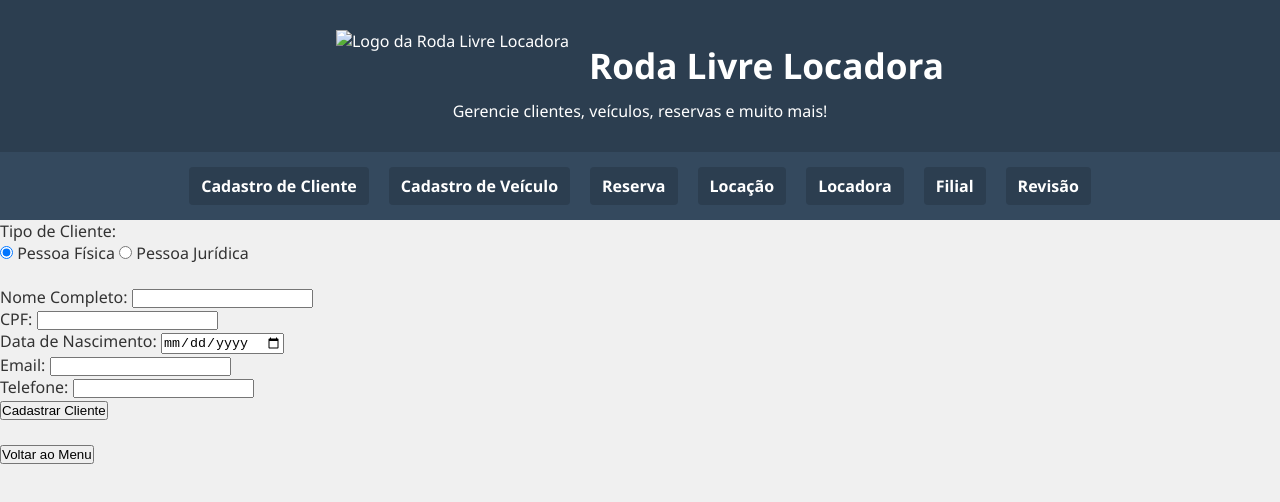
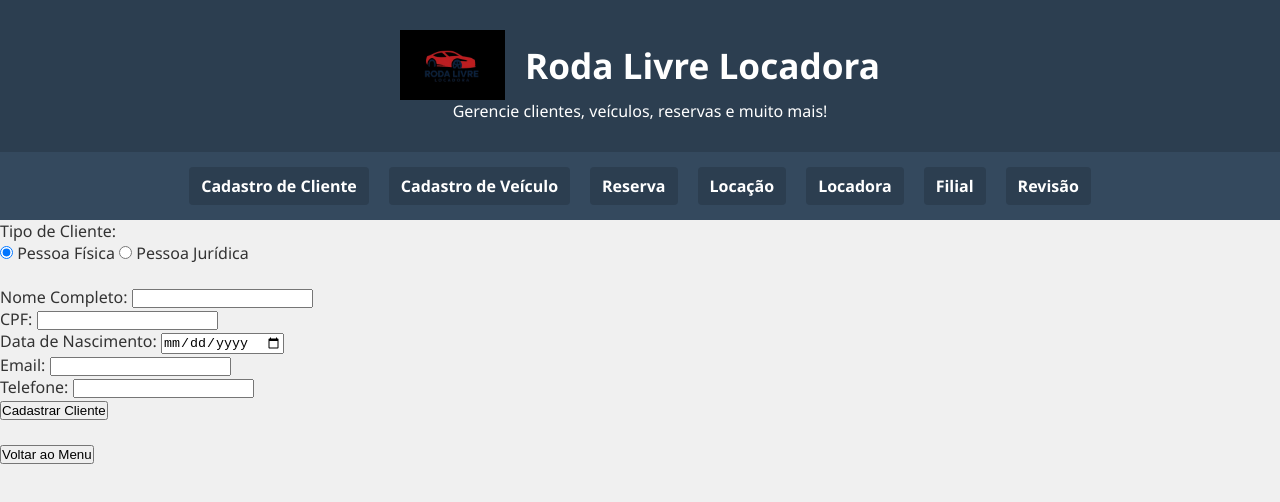
Before and after one commit to perolafontana/Locadora-de-Carros, a plain HTML site: page cadastro-cliente.html in a window 1280 px wide. Drawn offline with Linux system fonts and the light colour scheme.

Commit message:
Update cadastro-cliente.html

```diff
--- a/cadastro-cliente.html
+++ b/cadastro-cliente.html
@@ -16,7 +16,7 @@
 <body>
     <header>
         <div class="topo">
-            <img src="Copilot_20251008_111424-removebg-preview.png" alt="Logo da Roda Livre Locadora">
+            <img src="Copilot_20251008_111424-removebg-preview.png.jpg" alt="Logo da Roda Livre Locadora">
             <h1>Roda Livre Locadora</h1>
         </div>
         <p>Gerencie clientes, veículos, reservas e muito mais!</p>
```
